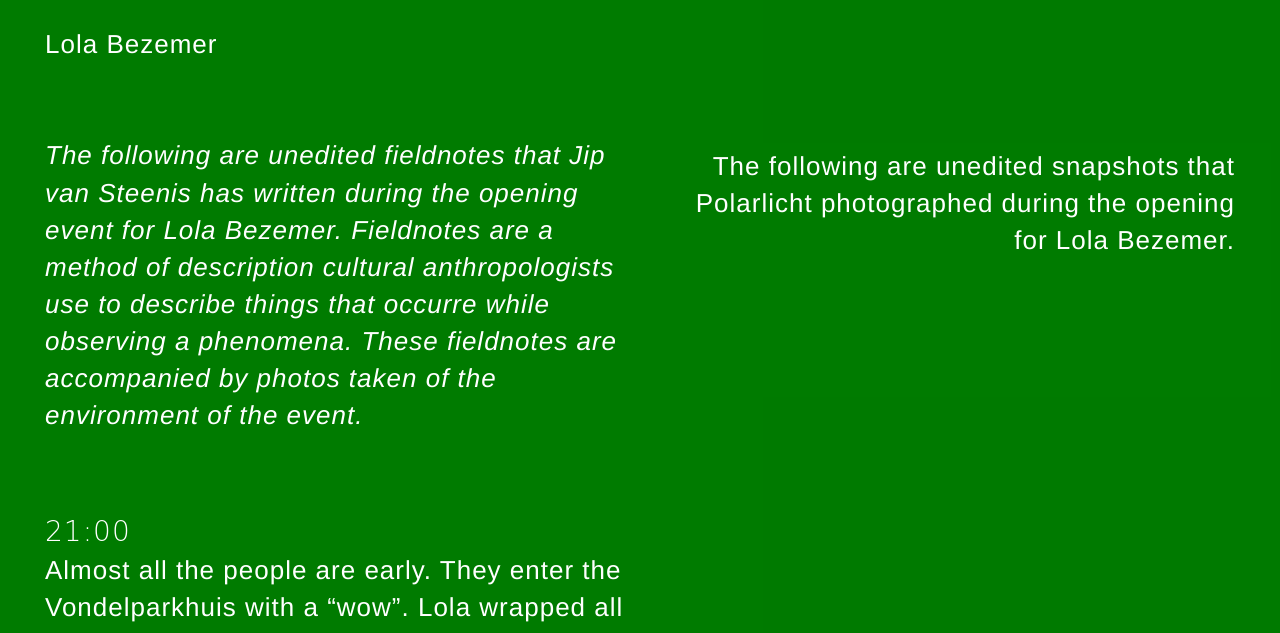
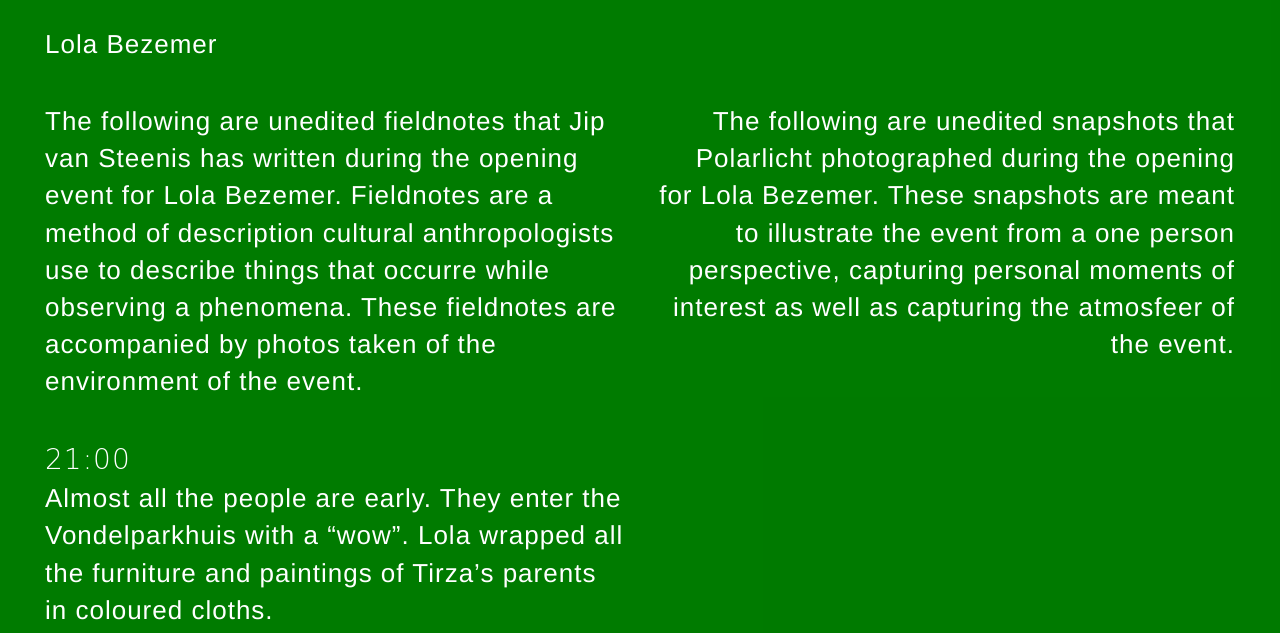
Before and after one commit to byrthelemmens/homealone, a plain HTML site: page event3.html in a window 1280 px wide. Shown: the part 112-745 px from the top of the page. Drawn offline with nearby package versions, Linux system fonts and the light colour scheme; files whose address does not match are found by name; a web font is replaced by a local one.

Commit message:
snapshots tekst

```diff
--- a/event3.html
+++ b/event3.html
@@ -62,31 +62,45 @@
     <div class="container-fluid">
 
         <div class="row">
-            <div class="col-lg-6 col-md-6 col-sm-12 col-xs-12">
+            <div class="col-lg-12 col-md-12 col-sm-12 col-xs-12">
 
                 <h1>14.06.2015</h1>
                 <div id="notes">
                     <p>
                         Lola Bezemer<br>
-                        <br><br>
 
-                        <i>The following are unedited fieldnotes that Jip van Steenis has written during the opening event for Lola Bezemer. Fieldnotes are a method of description cultural anthropologists use to describe things that occurre while observing a phenomena. These fieldnotes are accompanied by photos taken of the environment of the event. </i>
-                        <br><br>
+
+
+                    </p>
+                </div>
+            </div>
+
+        </div><!--/row-->
+
+
+
+        <div class="row">
+            <div class="col-lg-6 col-md-6 col-sm-12 col-xs-12">
+                <div id="notes">
+                    <p>
+                        The following are unedited fieldnotes that Jip van Steenis has written during the opening event for Lola Bezemer. Fieldnotes are a method of description cultural anthropologists use to describe things that occurre while observing a phenomena. These fieldnotes are accompanied by photos taken of the environment of the event.
                     </p>
                 </div>
             </div>
             <div class="col-lg-6 col-md-6 col-sm-12 col-xs-12">
-
-                <div id="img">
+                <div id="notes" style="text-align:right">
                     <p>
-                        <br><br><br><br><br><br><br>
-                    The following are unedited snapshots that Polarlicht photographed during the opening for Lola Bezemer.
+                    The following are unedited snapshots that Polarlicht photographed during the opening for Lola Bezemer. These snapshots are meant to illustrate the event from a one person perspective, capturing personal moments of interest as well as capturing the atmosfeer of the event.
                     </p>
                 </div>
+            </div>
+        </div><!--/row-->
 
 
-            </div><!--/col-->
-        </div><!--/row-->
+
+
+
+
 
 
         <div class="row">
```
Also changed, not shown: css/stylesheet.scss (+8 -0 lines).
